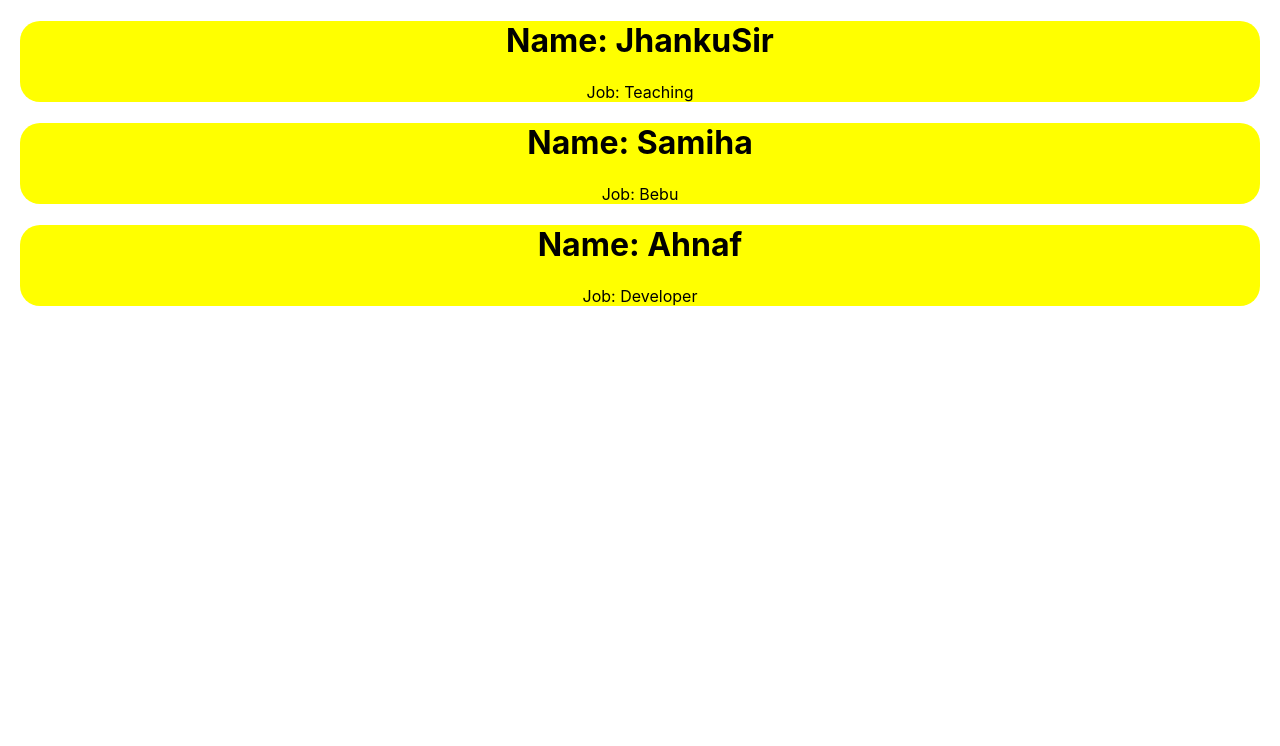
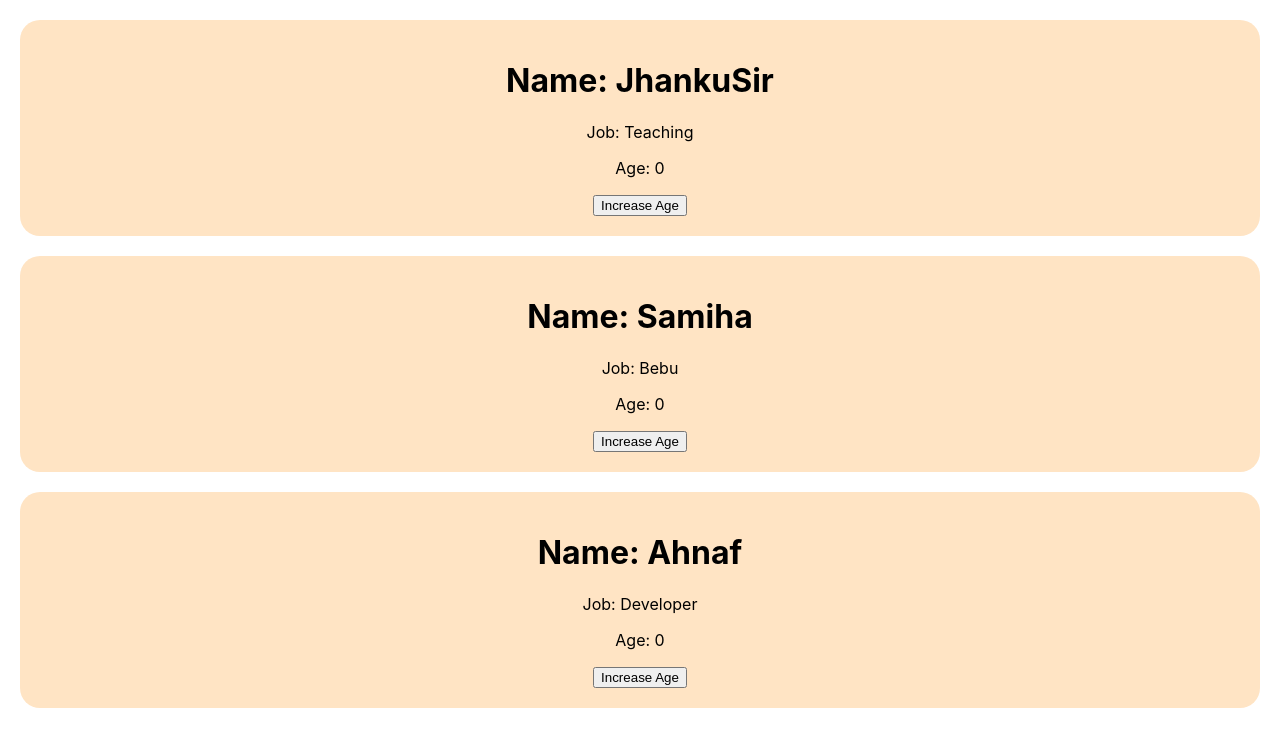
Before and after one commit to ahnafwarith/react-recap, a React (Create React App) app: page / in a window 1280 px wide. Shown: the top 746 px of the page. Built offline with nearby package versions, Linux system fonts and the light colour scheme.

Commit message:
recapped useState

```diff
--- a/src/App.js
+++ b/src/App.js
@@ -1,5 +1,6 @@
 import logo from './logo.svg';
 import './App.css';
+import { useState } from 'react';
 
 function App() {
   return (
@@ -12,16 +13,24 @@
 }
 
 const style = {
-  backgroundColor: 'yellow',
+  backgroundColor: 'bisque',
   borderRadius: '20px',
-  margin: '20px'
+  margin: '20px',
+  padding: '20px'
 };
 
 function Person(props) {
+  const [age, handleAge] = useState(0);
+  const increaseAge = () => {
+    const newAge = age + 1;
+    handleAge(newAge); /* Sending the new age to hook */
+  }
   return (
     <div style={style}>
       <h1>Name: {props.name}</h1>
       <p>Job: {props.job}</p>
+      <p>Age: {age}</p>
+      <button onClick={increaseAge/* Not calling function here as it will call the function even if button is not clicked */}>Increase Age</button>
     </div>
   )
 }
```
